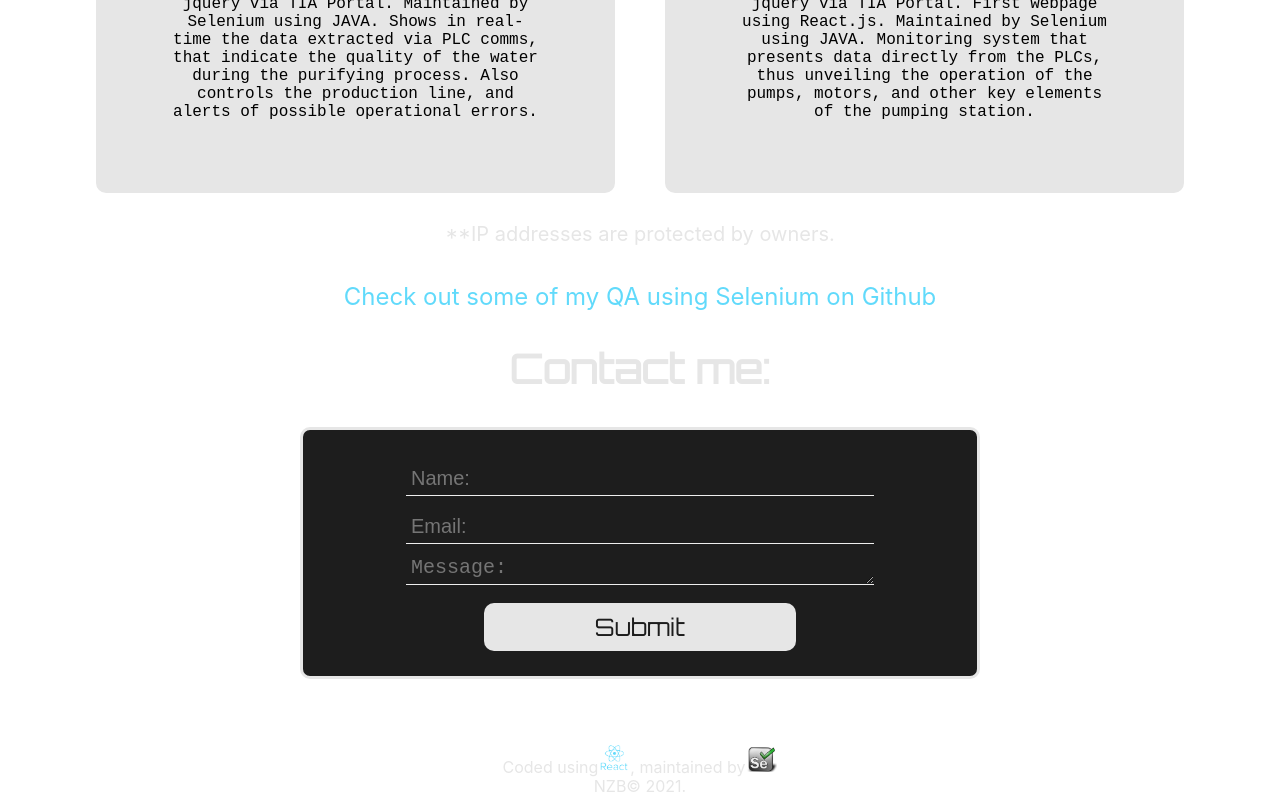
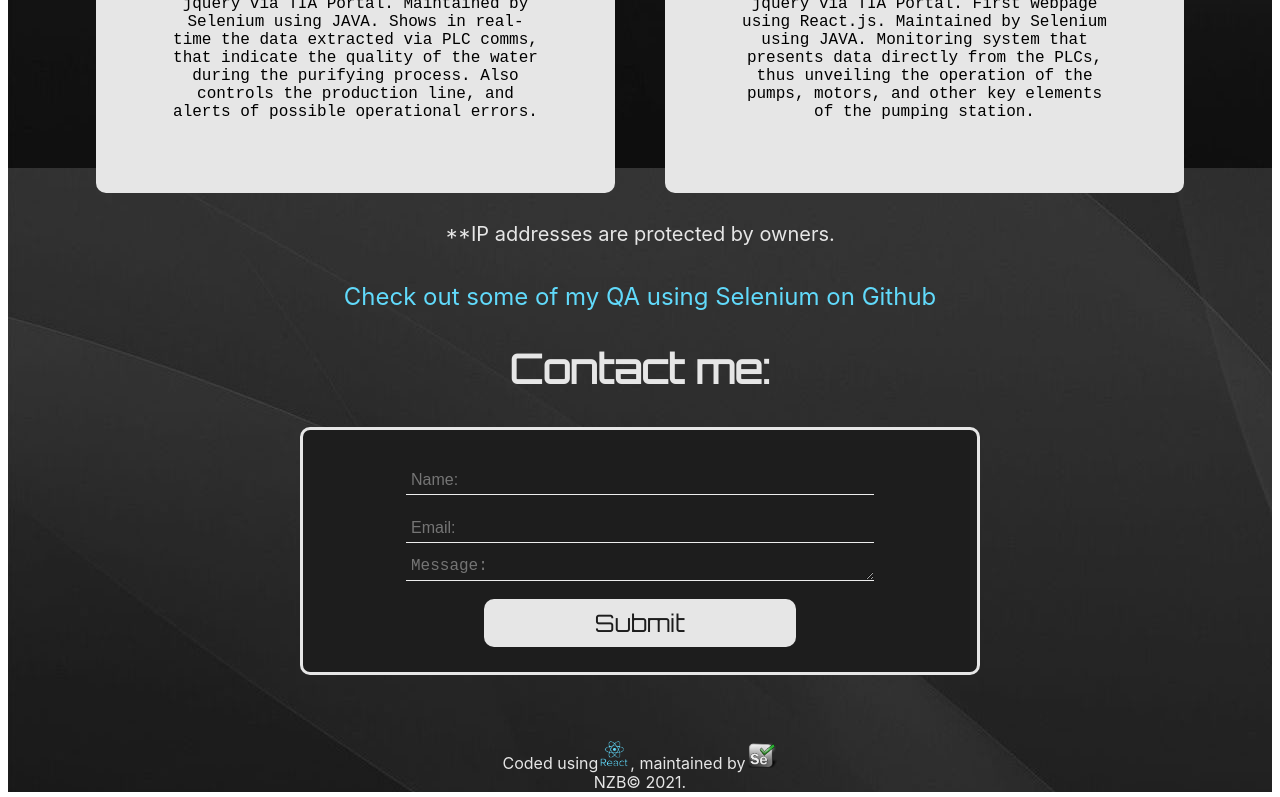
Before and after one commit to noheliazareth/NZB-Presentation, a React (Create React App) app: page / in a window 1280 px wide. Shown: the part 2000-2797 px from the top of the page. Built offline with nearby package versions, Linux system fonts and the light colour scheme.

Commit message:
Changes on background for mobile browsers

```diff
--- a/src/App.css
+++ b/src/App.css
@@ -2,7 +2,7 @@
   text-align: center;
   align-items: center;
   background-image: url("NZB App BG.jpg");
-  background-repeat: no-repeat;
+  background-repeat: repeat-y;
   background-attachment: fixed;
 }
 
--- a/src/index.css
+++ b/src/index.css
@@ -1,6 +1,6 @@
 h1 {
   font-family: "Orbitron", sans-serif;
-  font-size: 40px;
+  font-size: 2rem;
   text-align: right;
   color: rgb(29, 29, 29);
   position: absolute;
@@ -129,7 +129,7 @@ form {
   line-height: 3rem;
 }
 input[type="name"] {
-  font-size: 20px;
+  font-size: 1rem;
   color: rgb(230, 230, 230);
   padding: 5px;
   box-sizing: border-box;
@@ -139,7 +139,7 @@ input[type="name"] {
   border-bottom: 1px solid #eee;
 }
 input[type="email"] {
-  font-size: 20px;
+  font-size: 1rem;
   color: rgb(230, 230, 230);
   padding: 5px;
   box-sizing: border-box;
@@ -149,7 +149,7 @@ input[type="email"] {
   border-bottom: 1px solid #eee;
 }
 textarea {
-  font-size: 20px;
+  font-size: 1rem;
   color: rgb(230, 230, 230);
   padding: 5px;
   box-sizing: border-box;
@@ -166,7 +166,7 @@ button {
   height: 3rem;
   margin: 0 auto;
   font-family: "Orbitron", sans-serif;
-  font-size: 24px;
+  font-size: 1.5rem;
   color: rgb(29, 29, 29);
   border: none;
   border-radius: 10px;
```
